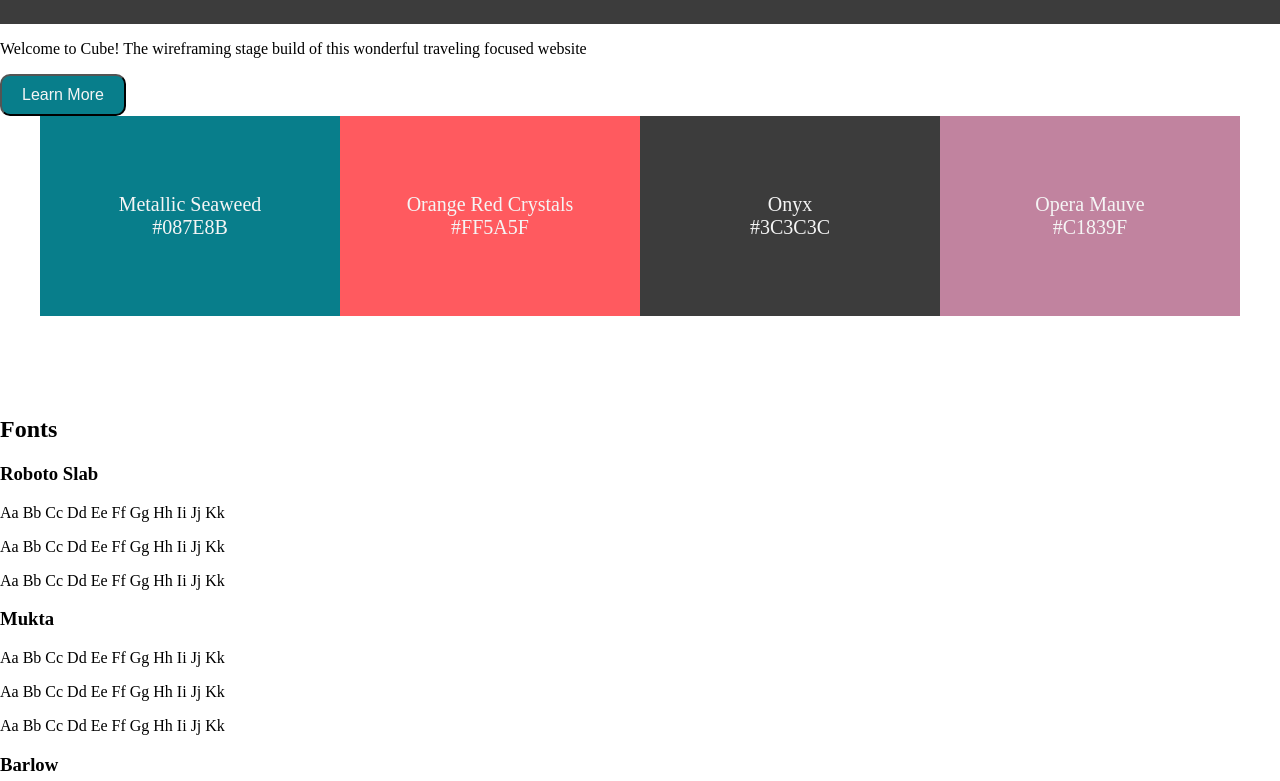
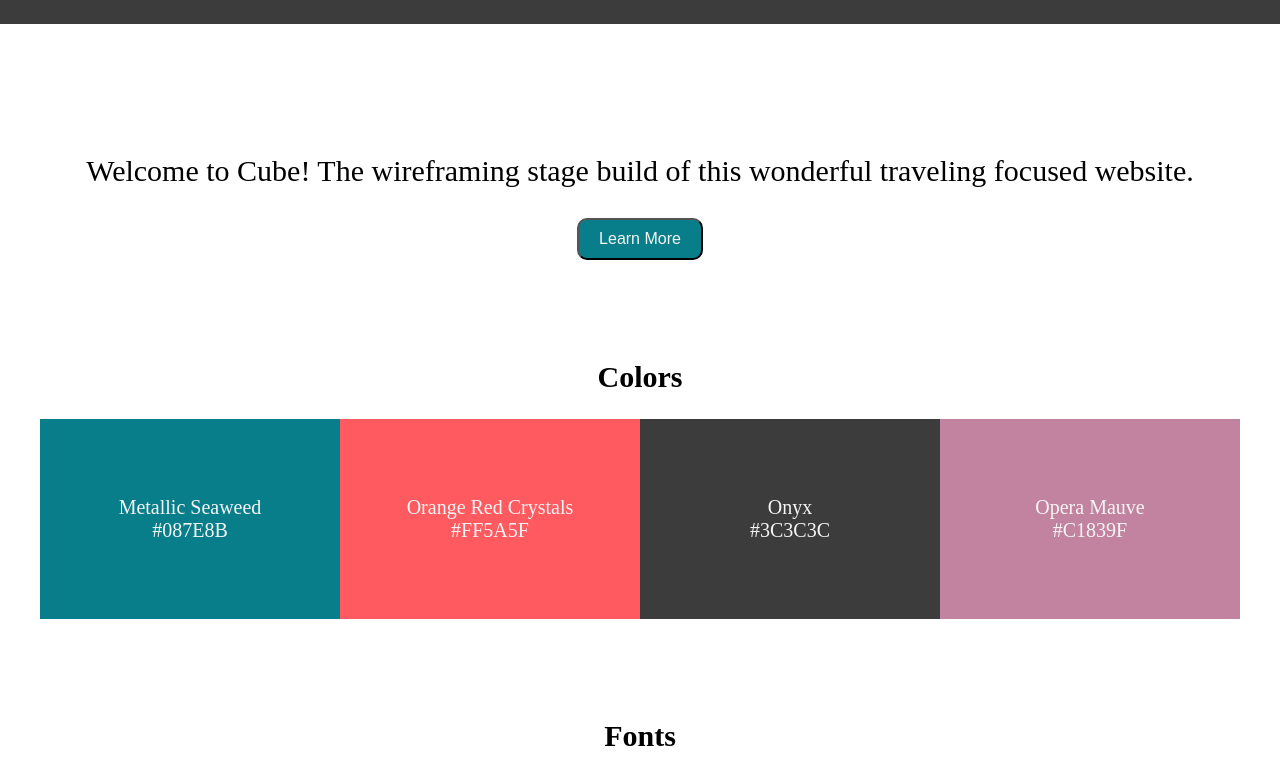
Before and after one commit to DennisN-Dev/Website-Design-System, a plain HTML site: page index.html in a window 1280 px wide. Shown: the part 96-877 px from the top of the page. Drawn offline with Linux system fonts and the light colour scheme.

Commit message:
Add styles for Fonts section

```diff
--- a/index.html
+++ b/index.html
@@ -29,15 +29,25 @@
         </ul>
     </header>
 
-    <section>
-        <div class="section-main">
-            <p>Welcome to Cube! The wireframing stage build of this wonderful traveling focused website</p>
+    <section class="section-welcome">
+        <div class="welcome-message">
+            <p>Welcome to Cube! The wireframing stage build of this wonderful traveling focused website.
+            </p>
+        </div>
+        <div class="center-button">
             <button class="learn-more">Learn More</button>
         </div>
+
+
+
     </section>
 
     <section>
+
+        <h2 class="colors-header">Colors</h2>
         <div class="section-colors">
+
+
             <div class="color-1">
                 <p>Metallic Seaweed <br> #087E8B
                 </p>
@@ -60,8 +70,9 @@
     </section>
 
     <section>
+        <h2 class="fonts-header">Fonts</h2>
         <div class="section-fonts">
-            <h2>Fonts</h2>
+
 
             <div class="font-1">
                 <h3>Roboto Slab</h3>
--- a/resources/style.css
+++ b/resources/style.css
@@ -137,3 +137,58 @@ body {
     color: #f5f5f5;
     font-size: 20px;
 }
+
+/* Fonts Section */
+
+.fonts-header {
+    text-align: center;
+    font-size: 30px;
+}
+
+.section-fonts {
+    display: flex;
+    justify-content: center;
+    align-items: center;
+    flex-wrap: nowrap;
+    padding-right: 80px;
+}
+
+.font-1 {
+    width: 350px;
+    text-align: center;
+    font-size: 20px;
+    padding: 0px 20px;
+    font-family: 'Roboto Slab', serif;
+}
+
+.font-2 {
+    max-width: 350px;
+    text-align: center;
+    font-size: 20px;
+    padding: 0px 20px;
+    font-family: 'Mukta', serif;
+}
+
+.font-3 {
+    max-width: 350px;
+    text-align: center;
+    font-size: 20px;
+    padding: 0px 20px;
+    font-family: 'Barlow', serif;
+    line-height: 2rem;
+}
+
+/* Font Weight */
+.font-1-italics,
+.font-2-italics,
+.font-3-italics {
+    font-weight: 100;
+    font-style: italic;
+}
+
+.font-1-bold,
+.font-2-bold,
+.font-3-bold {
+    font-weight: 700;
+    font-style: bold;
+}
```
